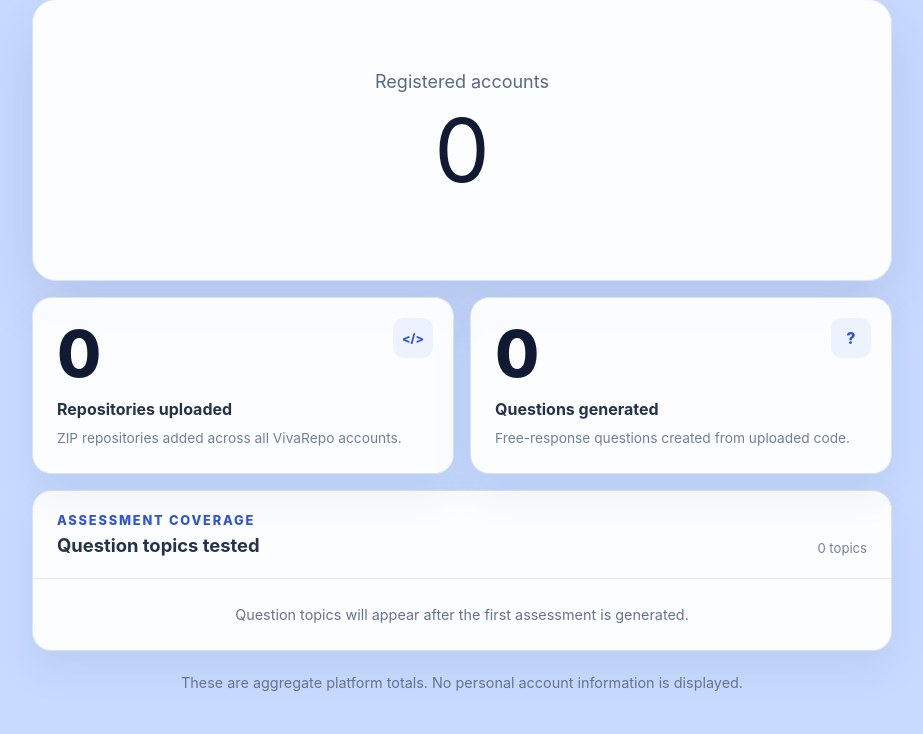
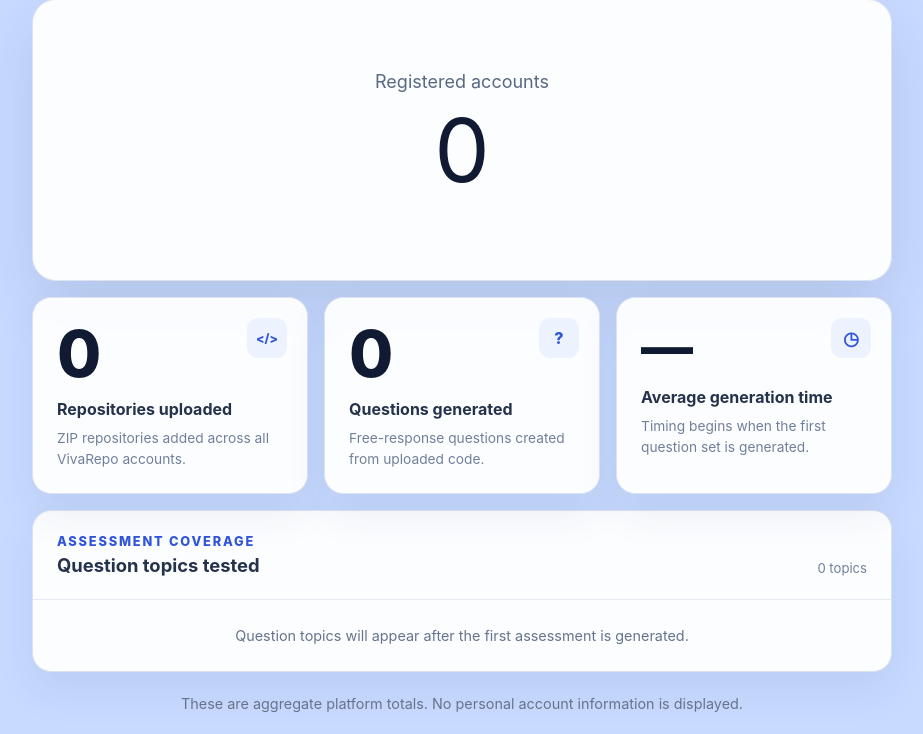
Before and after one commit to mtgizaw/VivaRepo, a Django app: page /dashboard/ in a window 1280 px wide. Shown: the part 287-1021 px from the top of the page, without its empty margins (178-1101 px from the left). Before the commit the page ends 978 px from the top, so only its background shows below. Run offline with Django 5.2, Linux system fonts and the light colour scheme; data that the repository does not hold is empty; some libraries are stand-ins or nearby versions.

Commit message:
Implemented generation time for tracking assessment-item creation.

```diff
--- a/assessments/models.py
+++ b/assessments/models.py
@@ -33,6 +33,7 @@ class QuestionSet(models.Model):
     response_id = models.CharField(max_length=120, blank=True)
     error_message = models.CharField(max_length=255, blank=True)
     created_at = models.DateTimeField(auto_now_add=True)
+    generation_started_at = models.DateTimeField(null=True, blank=True)
     completed_at = models.DateTimeField(null=True, blank=True)
 
     def __str__(self) -> str:
--- a/projects/views.py
+++ b/projects/views.py
@@ -82,6 +82,19 @@ def build_account_count_chart(account_count: int) -> str:
     )
 
 
+def format_generation_duration(seconds: float) -> str:
+    """Return a compact, dashboard-friendly duration."""
+    rounded_seconds = round(seconds)
+    if rounded_seconds < 1:
+        return "<1 sec"
+    if rounded_seconds < 60:
+        return f"{rounded_seconds} sec"
+    minutes, remaining_seconds = divmod(rounded_seconds, 60)
+    if remaining_seconds:
+        return f"{minutes}m {remaining_seconds}s"
+    return f"{minutes} min"
+
+
 def home(request: HttpRequest) -> HttpResponse:
     """Render the product landing page."""
     return render(request, "projects/home.html")
@@ -103,6 +116,20 @@ def account_dashboard(request: HttpRequest) -> HttpResponse:
         .annotate(question_count=Count("id"))
         .order_by("-question_count", "focus_area")
     )
+    generation_durations = [
+        (completed_at - started_at).total_seconds()
+        for started_at, completed_at in QuestionSet.objects.filter(
+            status=QuestionSet.Status.COMPLETE,
+            generation_started_at__isnull=False,
+            completed_at__isnull=False,
+        ).values_list("generation_started_at", "completed_at")
+        if completed_at >= started_at
+    ]
+    average_generation_seconds = (
+        sum(generation_durations) / len(generation_durations)
+        if generation_durations
+        else None
+    )
     return render(
         request,
         "projects/dashboard.html",
@@ -111,6 +138,13 @@ def account_dashboard(request: HttpRequest) -> HttpResponse:
             "repository_count": repository_count,
             "question_count": question_count,
             "topic_tallies": topic_tallies,
+            "average_generation_seconds": average_generation_seconds,
+            "average_generation_time": (
+                format_generation_duration(average_generation_seconds)
+                if average_generation_seconds is not None
+                else "—"
+            ),
+            "generation_sample_count": len(generation_durations),
             "account_count_chart": build_account_count_chart(account_count),
         },
     )
@@ -475,6 +509,7 @@ def generate_repository_questions(
             "generated_by": request.user,
             "model_name": settings.OPENAI_QUESTION_MODEL,
             "status": QuestionSet.Status.GENERATING,
+            "generation_started_at": timezone.now(),
         },
     )
     if not created and question_set.status == QuestionSet.Status.COMPLETE:
@@ -486,7 +521,16 @@ def generate_repository_questions(
     if not created:
         question_set.status = QuestionSet.Status.GENERATING
         question_set.error_message = ""
-        question_set.save(update_fields=("status", "error_message"))
+        question_set.generation_started_at = timezone.now()
+        question_set.completed_at = None
+        question_set.save(
+            update_fields=(
+                "status",
+                "error_message",
+                "generation_started_at",
+                "completed_at",
+            )
+        )
 
     try:
         generated = generate_questions_for_repository(repository, request.user)
--- a/static/css/site.css
+++ b/static/css/site.css
@@ -495,7 +495,7 @@ h1 {
 
 .dashboard-metrics {
     display: grid;
-    grid-template-columns: repeat(2, minmax(0, 1fr));
+    grid-template-columns: repeat(3, minmax(0, 1fr));
     gap: 1rem;
     margin-top: 1rem;
 }
@@ -529,6 +529,10 @@ h1 {
     font-size: 1rem;
 }
 
+.summary-metric-icon-time {
+    font-size: 1.15rem;
+}
+
 .summary-metric-value {
     margin: 0 3.25rem 0.8rem 0;
     color: #101a32;
@@ -536,6 +540,11 @@ h1 {
     font-weight: 850;
     line-height: 1;
     letter-spacing: -0.05em;
+}
+
+.summary-metric-value-duration {
+    font-size: clamp(2rem, 5vw, 3.25rem);
+    letter-spacing: -0.04em;
 }
 
 .summary-metric-card h2 {
--- a/templates/projects/dashboard.html
+++ b/templates/projects/dashboard.html
@@ -33,6 +33,17 @@
             <p class="summary-metric-value">{{ question_count }}</p>
             <h2>Questions generated</h2>
             <p>Free-response questions created from uploaded code.</p>
+        </article>
+
+        <article class="summary-metric-card" aria-label="Average question generation time: {{ average_generation_time }}">
+            <div class="summary-metric-icon summary-metric-icon-time" aria-hidden="true">◷</div>
+            <p class="summary-metric-value summary-metric-value-duration">{{ average_generation_time }}</p>
+            <h2>Average generation time</h2>
+            {% if generation_sample_count %}
+                <p>Measured from click to completion across {{ generation_sample_count }} completed run{{ generation_sample_count|pluralize }}.</p>
+            {% else %}
+                <p>Timing begins when the first question set is generated.</p>
+            {% endif %}
         </article>
     </div>
 
```
Also changed, not shown: projects/tests/test_dashboard.py (+15 -0 lines), projects/tests/test_question_generation.py (+6 -0 lines), templates/projects/repository_detail.html (+9 -1 lines), templates/projects/upload_repository.html (+8 -1 lines), assessments/migrations/0003_questionset_generation_started_at.py (added).
